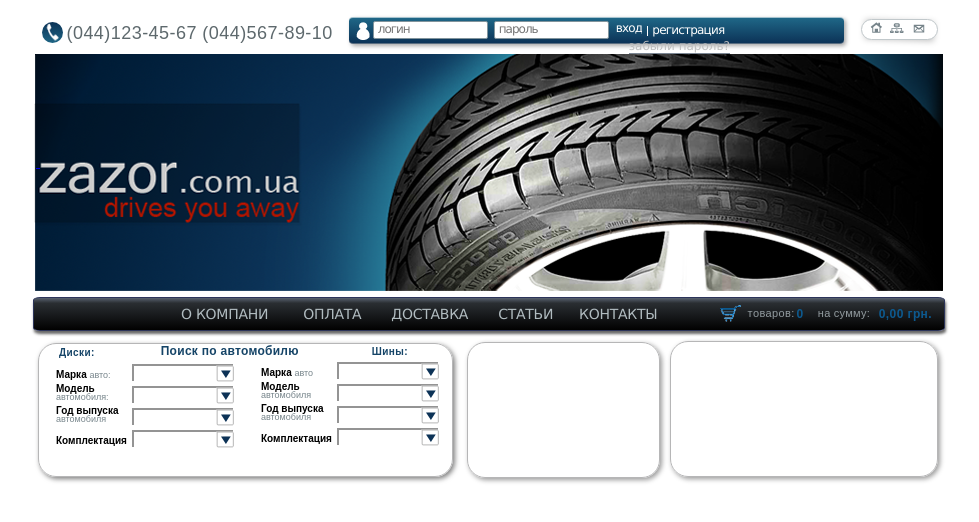
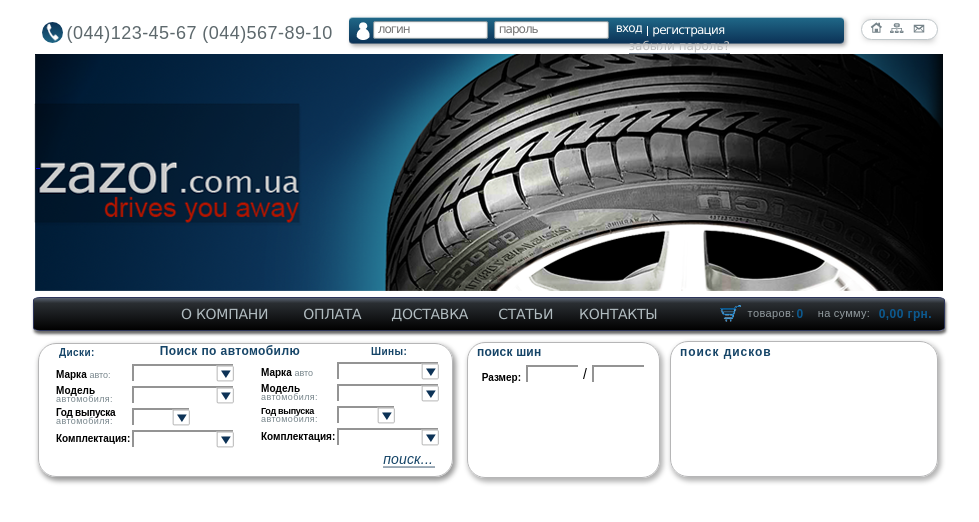
Before and after one commit to SanyStation/FE_HW, a plain HTML site: page fe_html_06/index.html in a window 1280 px wide. Shown: the whole page, without its empty margins (152-1131 px from the left). Drawn offline with Linux system fonts and the light colour scheme.

Commit message:
temp commit. first form is done

```diff
--- a/fe_html_06/css/style.css
+++ b/fe_html_06/css/style.css
@@ -81,6 +81,7 @@ body {
   height: 14px;
   border: 1px solid rgb(130, 148, 156);
   border-radius: 2px;
+  box-shadow: inset 0px 0px 2px 0px rgba(0, 0, 0, 0.25);
   text-indent: 4px;
   letter-spacing: -1px;
 }
@@ -304,11 +305,14 @@ body {
   float: left;
   border: 1px solid rgb(182, 182, 183);
   border-radius: 18px;
-  box-shadow: 2px 2px 5px 0px rgba(0, 0, 0, 0.4);
+  box-shadow: 2px 3px 5px 1px rgba(0, 0, 0, 0.3);
+  font-family: Arial, "Helvetica Neue", "Helvetica CY", "Nimbus Sans L", Helvetica, sans-serif;
 }
 
-.search p {
-  font-weight: 900;
+.search .title {
+  font-size: 12px;
+  line-height: 12px;
+  letter-spacing: 0.4px;
 }
 
 .search-by-car {
@@ -316,28 +320,31 @@ body {
   padding: 1px 13px 0px 17px;
   width: 383px;
   height: 131px;
-  box-shadow: 2px 2px 5px 0px rgba(0, 0, 0, 0.5);
+  box-shadow: 2px 3px 5px 1px rgba(0, 0, 0, 0.4);
 }
 
-.search-by-car p {
+.search-by-car:after {
+  display: table;
+  clear: both;
+  content: "";
+}
+
+.search p {
   float: left;
   margin-left: 3px;
-  font-family: Arial, "Helvetica Neue", "Helvetica CY", "Nimbus Sans L", Helvetica, sans-serif;
   font-size: 10px;
+  font-weight: 900;
   line-height: 16px;
   color: rgb(21, 68, 103);
   letter-spacing: 0.4px;
 }
 
 .search-by-car .title {
-  margin-left: 66px;
-  font-size: 12px;
-  line-height: 12px;
-  letter-spacing: 0.28px;
+  margin-left: 65px;
 }
 
 .search-by-car .tire {
-  margin-left: 73px;
+  margin-left: 71px;
   line-height: 13px;
 }
 
@@ -350,11 +357,9 @@ body {
   padding-bottom: 1px;
   width: 76px;
   height: 15px;
-  font-family: Arial, "Helvetica Neue", "Helvetica CY", "Nimbus Sans L", Helvetica, sans-serif;
   font-size: 10px;
   font-weight: bold;
   line-height: 8px;
-  color: rgb(0, 0, 0);
 }
 
 .search-by-car span {
@@ -364,18 +369,11 @@ body {
   color: rgb(119, 133, 139);
 }
 
-.search-by-car dt {
-  margin-bottom: 6px;*/
-}
-
-.search-by-car dd {
-  margin-bottom: 5px;*/
-}
-
 .search-by-car dd {
   display: block;
   position: relative;
   float: left;
+  margin-bottom: 5px;
   width: 100px;
   height: 15px;
   border-top: 2px solid rgb(148, 148, 148);
@@ -407,7 +405,49 @@ body {
     display: none;
 }
 
-/* Fieldset Disc */
+.search-by-car .model-title {
+  padding-top: 2px;
+  margin-bottom: 4px;
+}
+
+.search-by-car .model-title label {
+  letter-spacing: 0.1px;
+}
+
+.search-by-car .model-title span {
+  letter-spacing: 0.4px;
+}
+
+.search-by-car .year-title {
+  padding-top: 2px;
+  margin-bottom: 4px;
+}
+
+.search-by-car .year-title label {
+  letter-spacing: -0.3px;
+}
+
+.search-by-car .year-title span {
+  letter-spacing: 0.4px;
+}
+
+.search-by-car .column-tire .year-title label {
+  font-size: 9px;
+}
+
+.search-by-car .year {
+  width: 56px;
+}
+
+.search-by-car .year-title label {
+  letter-spacing: -0.3px;
+}
+
+.search-by-car .equipment-title  {
+  line-height: 12px;
+}
+
+/* Part of the First Form Column Disc */
 
 .column-disc {
   clear: left;
@@ -416,7 +456,12 @@ body {
   width: 178px;
 }
 
-/* Fieldset Tire */
+.column-disc:after {
+  display: table;
+  clear: both;
+  content: "";
+}
+/* Part of the First Form Column Tire */
 
 .column-tire {
   clear: right;
@@ -425,21 +470,135 @@ body {
   width: 178px;
 }
 
-/* Search Disc Form */
+.column-tire:after {
+  display: table;
+  clear: both;
+  content: "";
+}
 
-.search-disc {
-  margin: -2px 0px 0px 10px;
-  width: 266px;
-  height: 134px;
+/* Search Button */
+
+.search-button {
+  clear: right;
+  float: right;
+  position: relative;
+  background: transparent;
+  border: none;
+  font-size: 14px;
+  font-style: italic;
+  color: rgb(21, 68, 103);
+  letter-spacing: 0.15px;
+}
+
+.search-button:after {
+  display: block;
+  position: absolute;
+  top: 16px;
+  width: 52px;
+  height: 0px;
+  border-top: 1px solid rgb(163, 177, 188);
+  border-bottom: 1px solid rgb(153, 166, 179);
+  content: "";
 }
 
 /* Search Tire Form */
 
 .search-tire {
   margin: -1px 0px 0px 14px;
-  width: 191px;
-  height: 134px;
+  width: 179px;
+  height: 128px;
+  padding: 3px 6px;
 }
+
+.search-tire .title {
+  float: none;
+  letter-spacing: 0.2px;
+}
+
+.search-tire dl {
+  margin-top: 7px;
+  height: 21px;
+}
+
+.search-tire dl:after {
+  display: table;
+  clear: both;
+  content: "";
+}
+
+.search-tire dt {
+  display: flex;
+  flex-direction: column;
+  justify-content: flex-end;
+  align-items: flex-end;
+  float: left;
+  clear: left;
+  padding: 2px 5px 1px 0px;
+  width: 47px;
+  height: 15px;
+  font-size: 10px;
+  font-weight: bold;
+  line-height: 8px;
+}
+
+.search-tire dd {
+  position: relative;
+  float: left;
+  margin-bottom: 5px;
+  width: 119px;
+  height: 14px;
+}
+
+.search-tire span {
+  display: inline-block;
+  padding: 0px 5px;
+  font-size: 14px;
+}
+
+/*.search-tire dd:after {
+  position: absolute;
+  top: -2px;
+  right: 0px;
+  width: 18px;
+  height: 18px;
+  content: url(../img/down-arrow.png);
+  z-index: 1;
+}*/
+
+.search-tire select {
+  position: relative;
+  width: 52px;
+  height: 17px;
+  background: transparent;
+  border: none;
+  border-top: 2px solid rgb(148, 148, 148);
+  border-left: 2px solid rgb(148, 148, 148);
+  -webkit-appearance: none;
+  -moz-appearance: none;
+  z-index: 2;
+}
+
+.search-tire select::-ms-expand {
+  display: none;
+}
+
+/* Search Disc Form */
+
+.search-disc {
+  margin: -2px 0px 0px 10px;
+  width: 254px;
+  height: 126px;
+  padding: 4px 6px;
+}
+
+.search-disc .title {
+  letter-spacing: 0.95px;
+}
+
+
+
+
+
 
 .tmp {
   width: 100px;
--- a/fe_html_06/index.html
+++ b/fe_html_06/index.html
@@ -43,36 +43,37 @@
       <p class="disc">Диски:</p>
       <p class="title">Поиск по автомобилю</p>
       <p class="tire">Шины:</p>
-      <fieldset class="column-disc">
-        <dl>
-          <dt><label for="disc-brand">Марка <span>авто:</span></label></dt>
-          <dd><select id="disc-brand"></select></dd>
-          <dt><label for="disc-model">Модель<br><span>автомобиля:</span></label></dt>
-          <dd><select id="disc-model"></select></dd>
-          <dt><label for="disc-year">Год выпуска<br><span>автомобиля</span></label></dt>
-          <dd><select id="disc-year"></select></dd>
-          <dt><label for="disc-equipment">Комплектация</label></dt>
-          <dd><select id="disc-equipment"></select></dd>
-        </dl>
-      </fieldset>
-      <fieldset class="column-tire">
-        <dl>
-          <dt><label for="tire-brand">Марка <span>авто</span></label></dt>
-          <dd><select id="tire-brand"></select></dd>
-          <dt><label for="tire-model">Модель<br><span>автомобиля</span></label></dt>
-          <dd><select id="tire-model"></select></dd>
-          <dt><label for="tire-year">Год выпуска<br><span>автомобиля</span></label></dt>
-          <dd><select id="tire-year"></select></dd>
-          <dt><label for="tire-equipment">Комплектация</label></dt>
-          <dd><select id="tire-equipment"></select></dd>
-        </dl>
-      </fieldset>
+      <dl class="column-disc">
+        <dt class="brand-title"><label for="disc-brand">Марка <span>авто:</span></label></dt>
+        <dd class="brand"><select id="disc-brand"></select></dd>
+        <dt class="model-title"><label for="disc-model">Модель<br><span>автомобиля:</span></label></dt>
+        <dd class="model"><select id="disc-model"></select></dd>
+        <dt class="year-title"><label for="disc-year">Год выпуска<br><span>автомобиля:</span></label></dt>
+        <dd class="year"><select id="disc-year"></select></dd>
+        <dt class="equipment-title"><label for="disc-equipment">Комплектация:</label></dt>
+        <dd class="equipment"><select id="disc-equipment"></select></dd>
+      </dl>
+      <dl class="column-tire">
+        <dt class="brand-title"><label for="tire-brand">Марка <span>авто</span></label></dt>
+        <dd class="brand"><select id="tire-brand"></select></dd>
+        <dt class="model-title"><label for="tire-model">Модель<br><span>автомобиля:</span></label></dt>
+        <dd class="model"><select id="tire-model"></select></dd>
+        <dt class="year-title"><label for="tire-year">Год выпуска<br><span>автомобиля:</span></label></dt>
+        <dd class="year"><select id="tire-year"></select></dd>
+        <dt class="equipment-title"><label for="tire-equipment">Комплектация:</label></dt>
+        <dd class="equipment"><select id="tire-equipment"></select></dd>
+      </dl>
+      <button type="button" class="search-button">поиск...</button>
     </form>
     <form action="#" class="search search-tire">
-
+      <p class="title">поиск шин</p>
+      <dl>
+        <dt><label for="">Размер:</label></dt>
+        <dd><select id=""></select><span>/</span><select id=""></select></dd>
+      </dl>
     </form>
     <form action="#" class="search search-disc">
-
+      <p class="title">поиск дисков</p>
     </form>
   </header>
   <main class="content">
```
